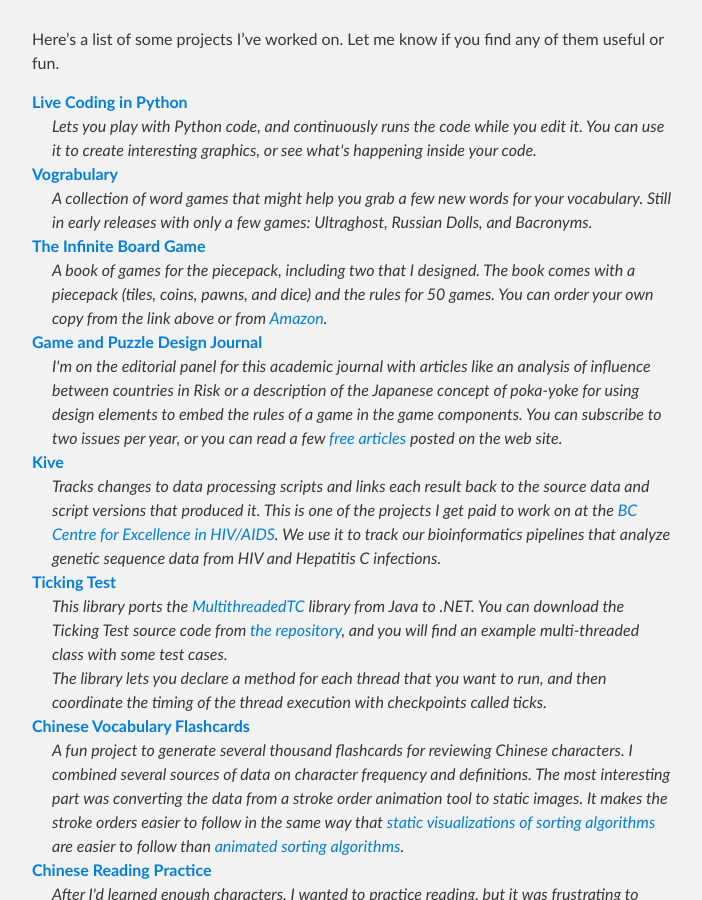
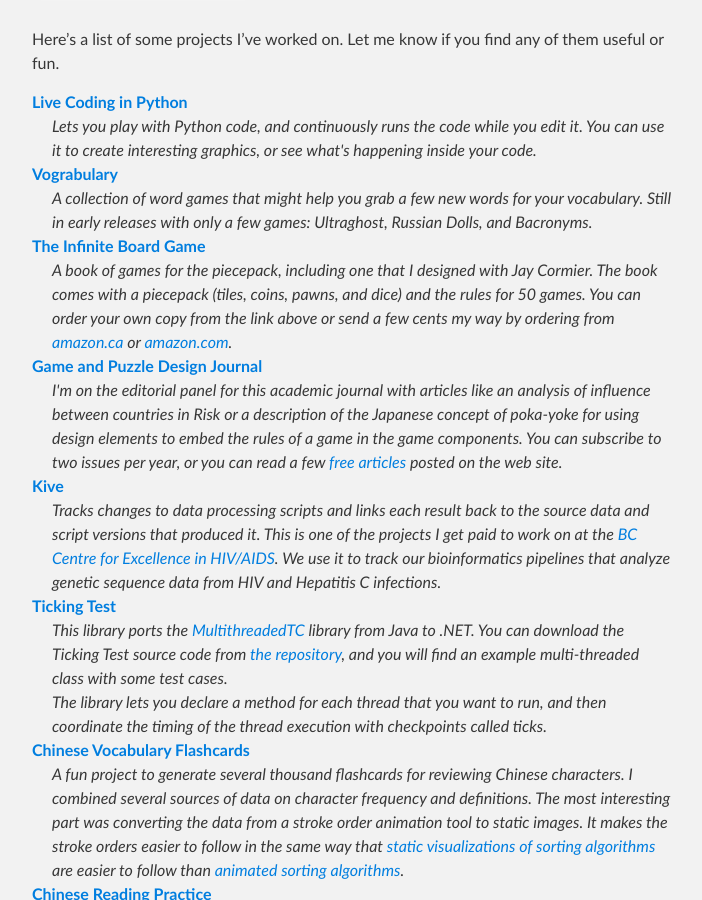
Before and after one commit to donkirkby/donkirkby.github.com, a Jekyll site: the page built from index.md, in a window 1280 px wide and 900 px high, scrolled down 494 px. Shown: the whole window, without its empty margins (288-990 px from the left). Built offline with Jekyll 4.4.1, drawn with Linux system fonts in a browser that asks for light colours.

Commit message:
Add affiliate links to the piecepack book.

```diff
--- a/index.md
+++ b/index.md
@@ -34,11 +34,14 @@
 
     <dt><a href="http://www.workman.com/products/9780761185154/">The
     Infinite Board Game</a></dt>
-    <dd>A book of games for the piecepack, including two that I
-    designed. The book comes with a piecepack (tiles, coins, pawns,
+    <dd>A book of games for the piecepack, including one that I
+    designed with Jay Cormier. The book comes with a piecepack (tiles,
+    coins, pawns,
     and dice) and the rules for 50 games. You can order your own copy
-    from the link above or from
-    <a href="http://www.amazon.com/dp/0761185151">Amazon</a>.</dd>
+    from the link above or send a few cents my way by ordering from
+    <a href="http://www.amazon.ca/gp/product/0761185151/ref=as_li_qf_sp_asin_il_tl?ie=UTF8&camp=15121&creative=330641&creativeASIN=0761185151&linkCode=as2&tag=donkir00-20">amazon.ca</a>
+    or
+    <a href="http://www.amazon.com/gp/product/0761185151/ref=as_li_qf_sp_asin_il_tl?ie=UTF8&camp=1789&creative=9325&creativeASIN=0761185151&linkCode=as2&tag=donkir-20&linkId=T5EXILXS6BEVRT5O">amazon.com</a>.</dd>
 
     <dt><a href="http://gapdjournal.com/">Game and Puzzle Design
     Journal</a></dt>
```
